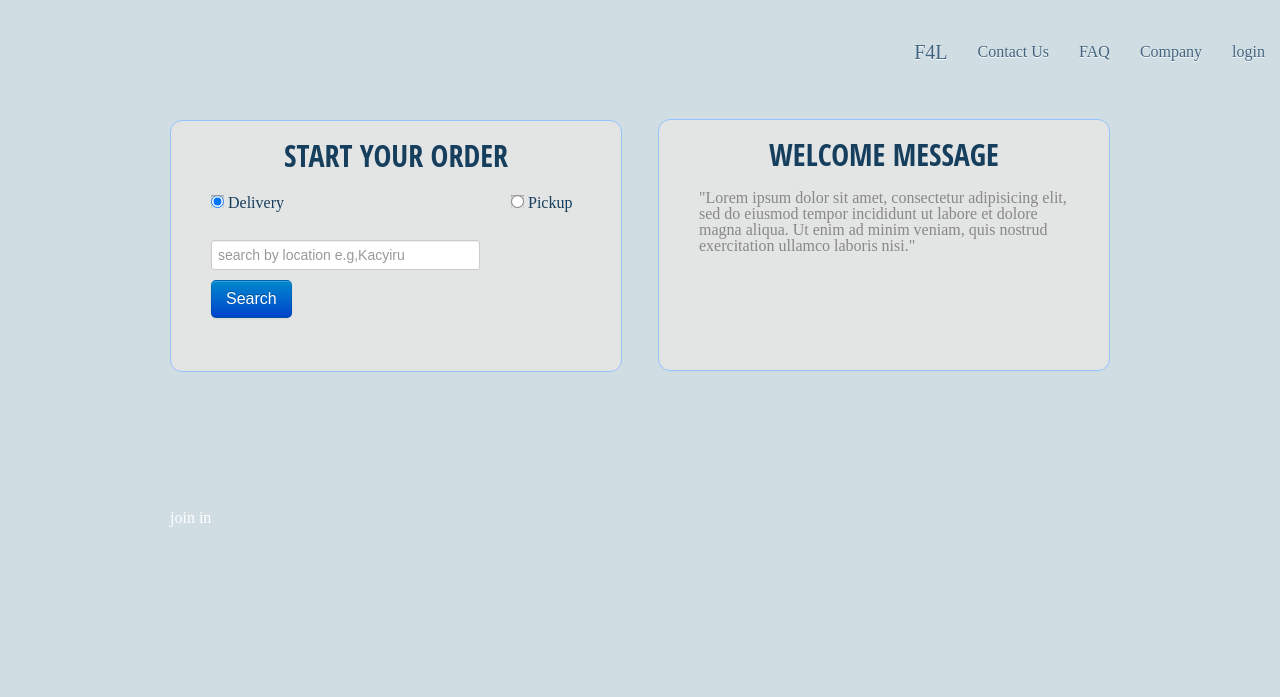
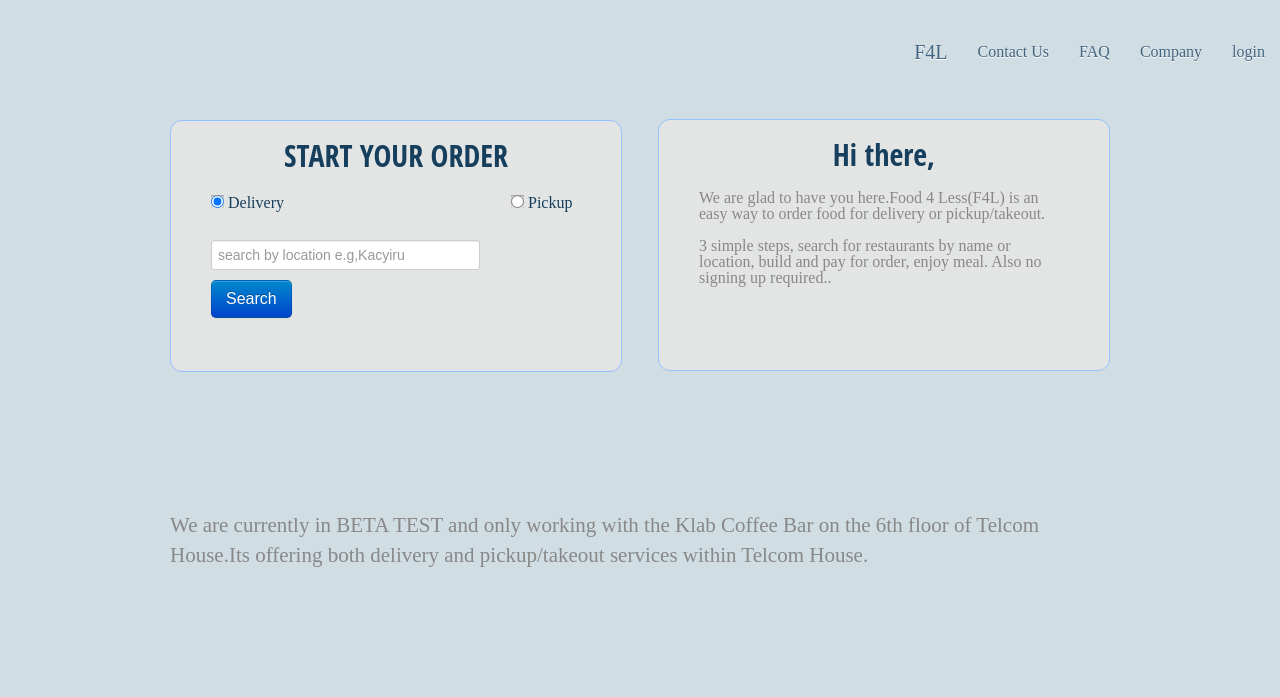
Before and after one commit to kLabRW/foodcourt, a Django app: template templates/public/home.html in a window 1280 px wide. Shown: the top 697 px of the page. Run offline with Django 3.2, Linux system fonts and the light colour scheme; the template is opened without the code that fills it, so the values that code supplies are empty; parts of the project's set-up code (start-up, migrations or seed data) failed here and were passed over; some libraries are stand-ins or nearby versions.

Commit message:
corrected messages

```diff
--- a/live/static/maincss/impression.css
+++ b/live/static/maincss/impression.css
@@ -56,3 +56,7 @@ nav li:last-child a{ background: none; }
 	width: 230px;
 	height: 320px;
 }
+.wording{
+	color:#888888;
+
+}
--- a/live/views.py
+++ b/live/views.py
@@ -187,7 +187,7 @@ def get_query(query_string, search_fields):
 def search(request):
 	query_string = ''
 	found_entries = None
-	search_fields = ('delivery_territory',)
+	search_fields = ('delivery_territory','restaurant_name',)
 	option = request.REQUEST.get('deliveryType',None)
 	if option == 'D':
 		start_set = Restaurant.objects.filter(service_type='DELIVERY')
--- a/static/maincss/impression.css
+++ b/static/maincss/impression.css
@@ -56,3 +56,7 @@ nav li:last-child a{ background: none; }
 	width: 230px;
 	height: 320px;
 }
+.wording{
+	color:#888888;
+
+}
--- a/templates/public/home.html
+++ b/templates/public/home.html
@@ -27,11 +27,12 @@
   </form>
  </div>
  <div id="message-box" class="frontbox searchbox">
-  <h2 class="headin"> WELCOME MESSAGE </h2>
-  <p style="color:#888888; padding-right: 40px;padding-left: 40px;">"Lorem ipsum dolor sit amet, consectetur adipisicing elit, sed do eiusmod tempor incididunt ut labore et dolore magna aliqua. Ut enim ad minim veniam, quis nostrud exercitation ullamco laboris nisi."</p>
+  <h2 class="headin"> Hi there, </h2>
+  <p style="color:#888888; padding-right: 40px;padding-left: 40px;">We are glad to have you here.Food 4 Less(F4L) is an easy way to order food for delivery or pickup/takeout.<br /><br />3 simple steps, search for restaurants by name or location, build and pay for order, enjoy meal. Also no signing up required..</p>
  </div>
 </div>
-
-<p> join in</p>
+<div>
+ <p class="wording lead">We are currently in BETA TEST and only working with the Klab Coffee Bar on the 6th floor of Telcom House.Its offering both delivery and pickup/takeout services within Telcom House.</p>
+</div>
 
 {% endblock %}
--- a/templates/public/search.html
+++ b/templates/public/search.html
@@ -9,6 +9,10 @@
   {% if found_entries %}
    <p style="color: #888888"> You searched for restaurants in {{ query_string }}.</p>
    <br />
+    <div class="alert">
+     <button type="button" class="close" data-dismiss="alert">&times;</button>
+      Please take note of the Service Time,don't assume the services are 24hr..
+    </div>
    {% for restaurant in found_entries %}
    <div class="full_events">
     <div class="event_main">
--- a/templates/public_base.html
+++ b/templates/public_base.html
@@ -28,6 +28,9 @@
      <li><a style="color: #40637F;" href="#">Contact Us</a></li>
      <li><a style="color: #40637F;" href="#">FAQ</a></li>
      <li><a style="color: #40637F;" href="#">Company</a></li>
+     {% if perms.orders.recieved_order_list %}
+     <li><a href="{% url orders.recieved_order_list %}">Admin</a></li>
+     {%endif%}
      {% if request.user.is_authenticated %}
       <li><a style="color: #40637F;" href="{% url users.user_logout %}">logout</a></li>
      {% else %}
@@ -46,18 +49,7 @@
 
  <div style="clear: both;"></div>
 
-<div style="bottom: 0px;" id="footer">
- <div id="footer-contents">
-  <div id="copyright">
-    F4L	© 2012	Copyright. All rights reserved.
-    <span class="login">
-     {% if perms.orders.recieved_order_list %}
-     <a href="{% url orders.recieved_order_list %}">Admin</a>
-     {%endif%}
-    </span>
-  </div>
- </div>
-</div>
+
 
 
 
```
Also changed, not shown: templates/checkout/checkout.html (+8 -6 lines), templates/checkout/reciept.html (+5 -4 lines).
